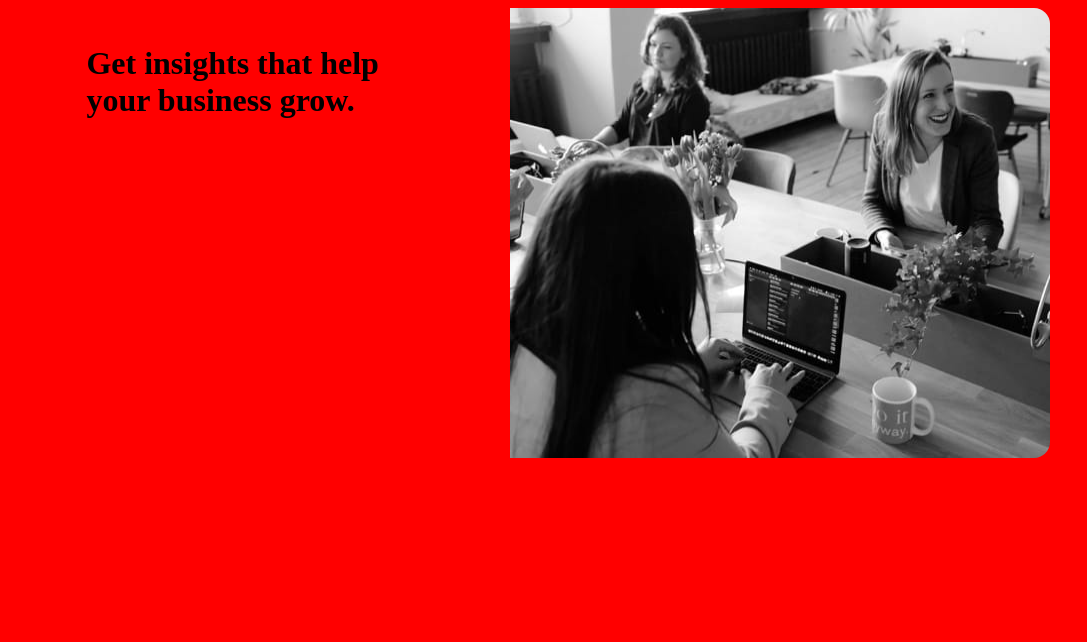
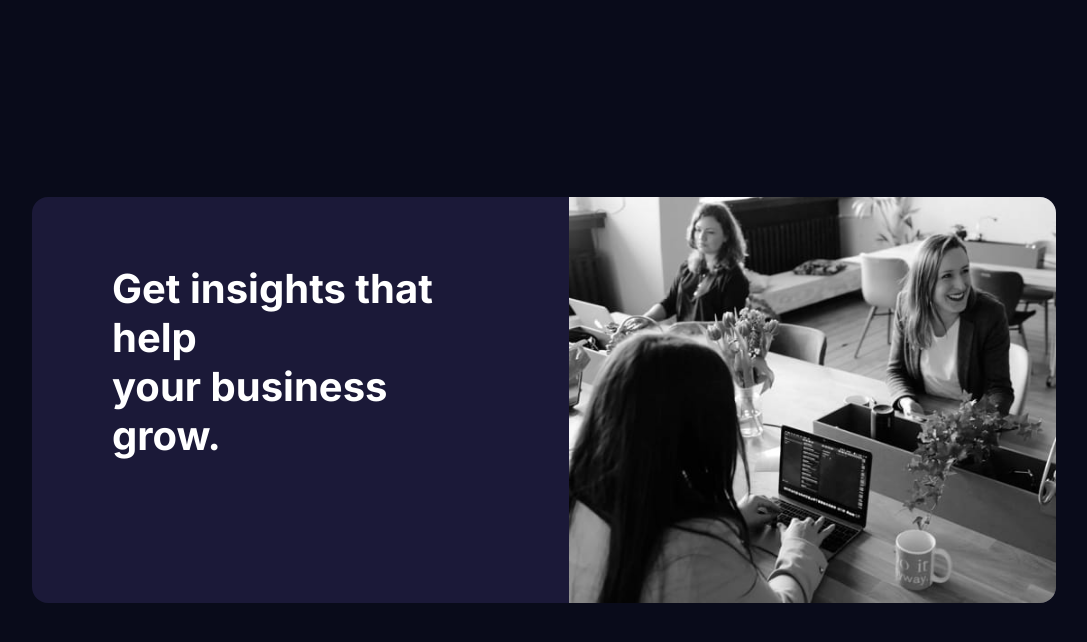
Before and after one commit to jakub-ozog/stats-preview-card-component, a website: page index.html in a window 1280 px wide. Shown: the whole page, without its empty margins (96-1183 px from the left). Drawn offline with nearby package versions, Linux system fonts and the light colour scheme; files that its build step writes are made by us from their sources.

Commit message:
SCSS Compiler update / Positioning main elements

```diff
--- a/index.html
+++ b/index.html
@@ -5,7 +5,13 @@
     <meta http-equiv="X-UA-Compatible" content="IE=edge">
     <meta name="viewport" content="width=device-width, initial-scale=1.0">
     <title>Document</title>
-    <link rel="stylesheet" href="/styles/css/style.css">
+    <link rel="stylesheet" href="styles/scss_css/style.css">
+    <link rel="preconnect" href="https://fonts.googleapis.com">
+    <link rel="preconnect" href="https://fonts.gstatic.com" crossorigin>
+    <link href="https://fonts.googleapis.com/css2?family=Inter:wght@400;700&display=swap" rel="stylesheet">
+    <link rel="preconnect" href="https://fonts.googleapis.com">
+    <link rel="preconnect" href="https://fonts.gstatic.com" crossorigin>
+    <link href="https://fonts.googleapis.com/css2?family=Lexend+Deca&display=swap" rel="stylesheet">
 </head>
 <body>
     <div class="container">
--- a/styles/scss/main/style.scss
+++ /dev/null
@@ -1,41 +0,0 @@
-
-// @import url('https://fonts.googleapis.com/css2?family=Inter:wght@400;700&display=swap');
-// @import url('https://fonts.googleapis.com/css2?family=Lexend+Deca&display=swap');
-
-// $InterFont: 'Inter', sans-serif;
-// $LexendDecaFont: 'Lexend Deca', sans-serif;
-
-@use "../components/colors";
-
-* {
-    box-sizing: border-box;
-}
-
-body {
-    background-color: colors.$red;
-}
-
-.container {
-    width: 80%;
-    margin: 0 auto;
-
-    .module {
-        margin: 0 auto;
-        // background-color: $DarkDesaturatedBlue;
-        display: flex;
-        justify-content: space-between;
-        border-radius: 1em;
-        overflow: hidden;
-    }
-
-    .module-title {
-        // font-family: $InterFont;
-        // color: $White;
-        padding: 1em 3em;
-    }
-
-    .module-image {
-         width: 100%;
-         height: 100%;
-    }
-}
--- /dev/null
+++ b/styles/scss_css/style.scss
@@ -0,0 +1,44 @@
+@use "components/colors";
+@use "components/fonts";
+
+body,html {
+    background-color: colors.$VeryDarkBlue;
+    padding: 0;
+    margin: 0;
+}
+* {
+    box-sizing: border-box;
+}
+
+
+.container {
+    width: 80%;
+    margin: 0 auto;
+    height: 100vh;
+    display: flex;
+    align-items: center;
+    justify-content: center;
+
+    .module {
+        margin: 0 auto;
+        background-color: colors.$DarkDesaturatedBlue;
+        display: flex;
+        justify-content: space-between;
+        border-radius: 1em;
+        overflow: hidden;
+    }
+
+    .module-title {
+        font-family: fonts.$InterFont;
+        color: colors.$White;
+        padding-top: 2em;
+        padding-right: 5em;
+        padding-left: 4em;
+        font-size: 1.25rem;
+    }
+
+    .module-image {
+         width: 100%;
+         height: 100%;
+    }
+}
```
Also changed, not shown: dist/css/style.css (deleted), styles/scss_css/components/colors.scss (renamed from styles/scss/components/colors.scss), styles/scss_css/components/fonts.scss (renamed from styles/scss/components/_fonts.scss), styles/scss_css/style.css (added), 3 other files.
